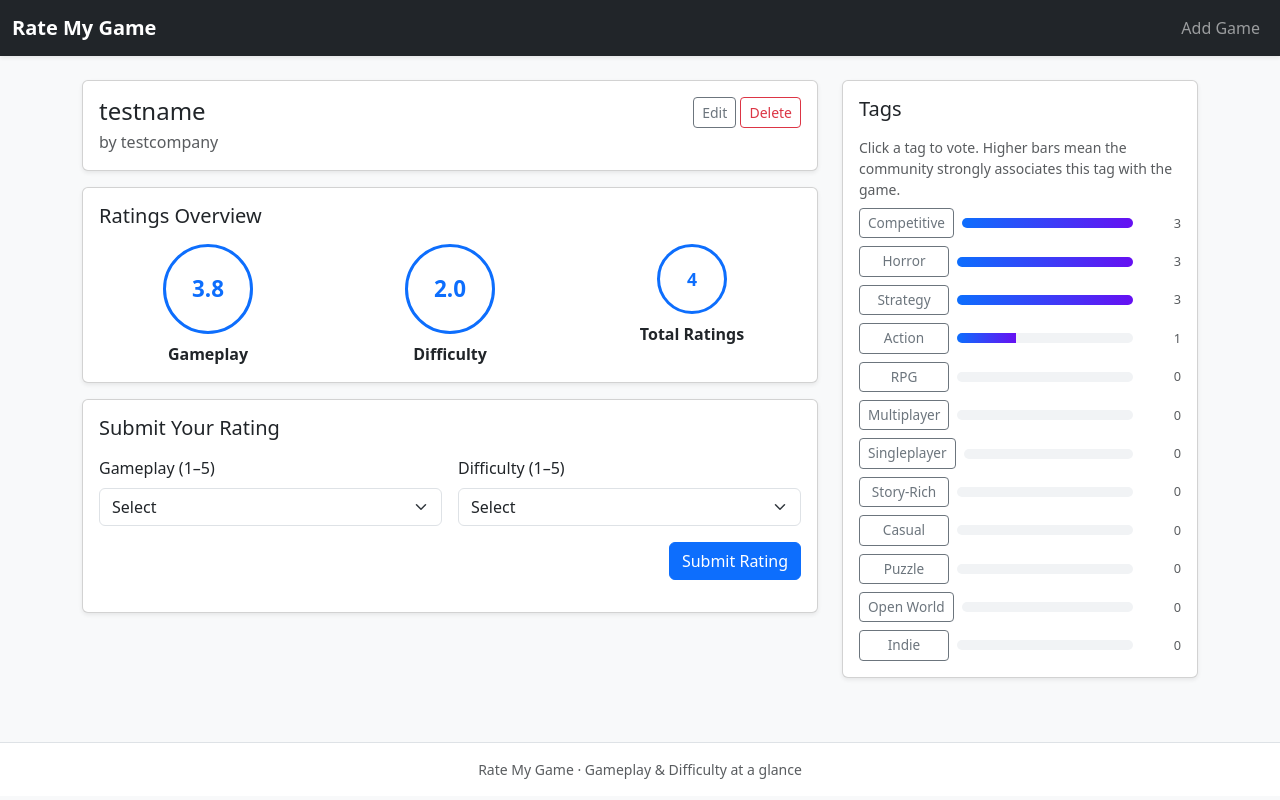
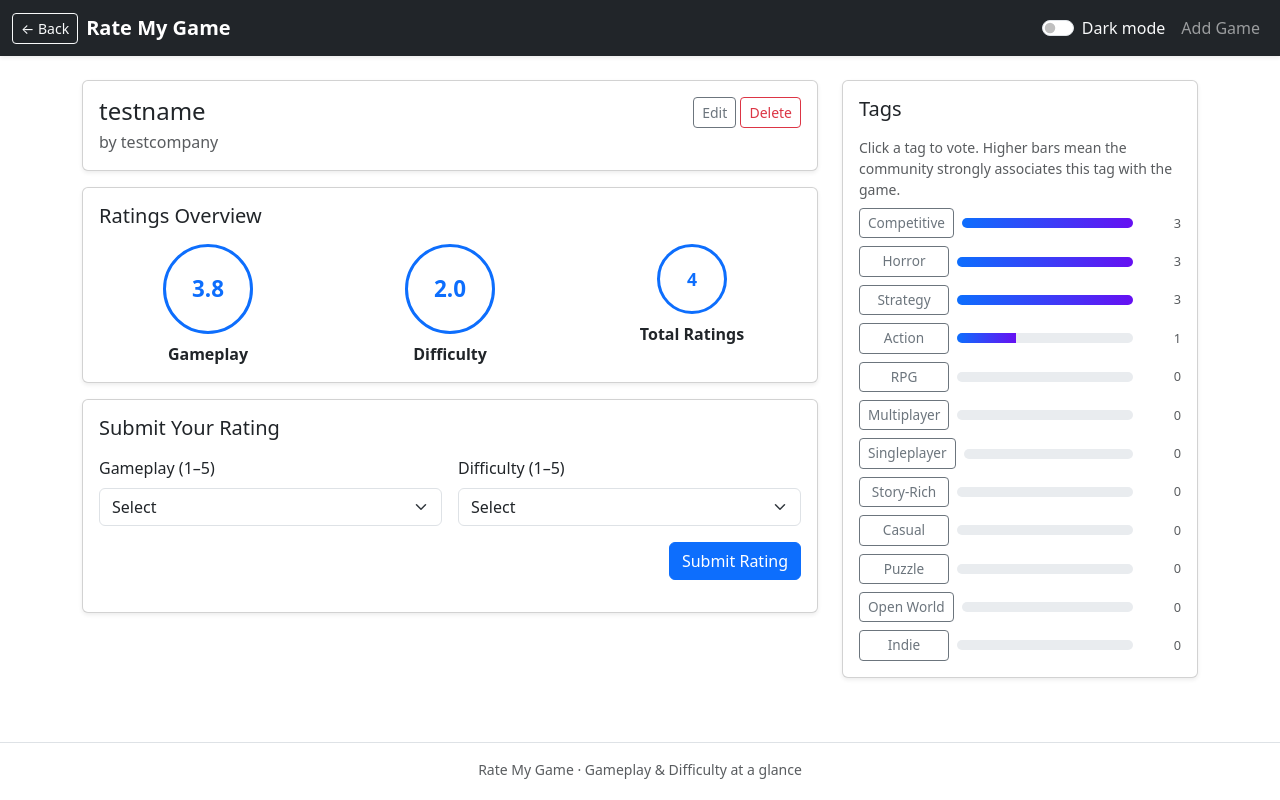
Before and after one commit to shanspal/Agile-Development-Project, a Flask app: page /games/1 in a window 1280 px wide. Run offline with Flask 3, Linux system fonts and the light colour scheme.

Commit message:
dark mode

```diff
--- a/rate_my_game/static/css/style.css
+++ b/rate_my_game/static/css/style.css
@@ -49,7 +49,7 @@ body {
 
 .tag-bar-wrapper {
   flex: 1;
-  background-color: #f1f3f5;
+  background-color: var(--bs-secondary-bg);
   border-radius: 999px;
   overflow: hidden;
   height: 10px;
@@ -77,10 +77,10 @@ body {
 /* Game cards (mobile) */
 .game-card {
   border-radius: 0.75rem;
-  border: 1px solid #dee2e6;
+  border: 1px solid var(--bs-border-color);
   padding: 0.75rem 1rem;
   margin-bottom: 0.75rem;
-  background-color: #fff;
+  background-color: var(--bs-body-bg);
   transition:
     box-shadow 0.2s ease,
     transform 0.2s ease;
@@ -98,7 +98,7 @@ body {
 
 .game-card-company {
   font-size: 0.85rem;
-  color: #6c757d;
+  color: var(--bs-secondary-color);
 }
 
 .game-card-ratings {
--- /dev/null
+++ b/rate_my_game/static/js/ui.js
@@ -0,0 +1,92 @@
+document.addEventListener("DOMContentLoaded", () => {
+  const THEME_KEY = "rmg_theme";
+
+  const themeToggle = document.getElementById("theme-toggle");
+  const backButton = document.getElementById("nav-back");
+
+  function setTableHeaderTheme(theme) {
+    const from = theme === "dark" ? "table-light" : "table-dark";
+    const to = theme === "dark" ? "table-dark" : "table-light";
+    document.querySelectorAll(`thead.${from}`).forEach((thead) => {
+      thead.classList.remove(from);
+      thead.classList.add(to);
+    });
+  }
+
+  function applyTheme(theme) {
+    const resolved = theme === "dark" ? "dark" : "light";
+    document.documentElement.setAttribute("data-bs-theme", resolved);
+    localStorage.setItem(THEME_KEY, resolved);
+    if (themeToggle) themeToggle.checked = resolved === "dark";
+    setTableHeaderTheme(resolved);
+  }
+
+  function getInitialTheme() {
+    const stored = localStorage.getItem(THEME_KEY);
+    if (stored === "light" || stored === "dark") return stored;
+    return window.matchMedia?.("(prefers-color-scheme: dark)")?.matches
+      ? "dark"
+      : "light";
+  }
+
+  applyTheme(getInitialTheme());
+
+  if (themeToggle) {
+    themeToggle.addEventListener("change", () => {
+      applyTheme(themeToggle.checked ? "dark" : "light");
+    });
+  }
+
+  if (backButton) {
+    const fallbackUrl = backButton.dataset.fallback || "/";
+    const fallbackPath = (() => {
+      try {
+        return new URL(fallbackUrl, window.location.origin).pathname;
+      } catch {
+        return "/";
+      }
+    })();
+
+    const hasSameOriginReferrer = (() => {
+      try {
+        return (
+          document.referrer &&
+          new URL(document.referrer).origin === window.location.origin
+        );
+      } catch {
+        return false;
+      }
+    })();
+
+    if (
+      !hasSameOriginReferrer &&
+      window.history.length <= 1 &&
+      window.location.pathname === fallbackPath
+    ) {
+      backButton.disabled = true;
+      backButton.classList.add("disabled");
+      backButton.title = "No page to go back to";
+    }
+
+    backButton.addEventListener("click", () => {
+      try {
+        if (
+          document.referrer &&
+          new URL(document.referrer).origin === window.location.origin
+        ) {
+          window.history.back();
+          return;
+        }
+      } catch {
+        // ignore referrer parse errors
+      }
+
+      if (window.history.length > 1) {
+        window.history.back();
+        return;
+      }
+
+      window.location.assign(fallbackUrl);
+    });
+  }
+});
--- a/rate_my_game/templates/base.html
+++ b/rate_my_game/templates/base.html
@@ -19,12 +19,24 @@
     />
     {% block extra_head %}{% endblock %}
   </head>
-  <body class="bg-light">
+  <body>
     <nav class="navbar navbar-expand-lg navbar-dark bg-dark mb-4 shadow-sm">
       <div class="container-fluid">
-        <a class="navbar-brand fw-bold" href="{{ url_for('index') }}"
-          >Rate My Game</a
-        >
+        <div class="d-flex align-items-center gap-2">
+          <button
+            type="button"
+            id="nav-back"
+            class="btn btn-outline-light btn-sm"
+            data-fallback="{{ url_for('index') }}"
+            aria-label="Go back"
+            title="Back"
+          >
+            &larr; Back
+          </button>
+          <a class="navbar-brand fw-bold mb-0" href="{{ url_for('index') }}">
+            Rate My Game
+          </a>
+        </div>
         <button
           class="navbar-toggler"
           type="button"
@@ -37,7 +49,20 @@
           <span class="navbar-toggler-icon"></span>
         </button>
         <div class="collapse navbar-collapse" id="navbarNav">
-          <ul class="navbar-nav ms-auto">
+          <ul class="navbar-nav ms-auto align-items-lg-center gap-lg-2">
+            <li class="nav-item">
+              <div class="form-check form-switch text-nowrap my-2 my-lg-0">
+                <input
+                  class="form-check-input"
+                  type="checkbox"
+                  role="switch"
+                  id="theme-toggle"
+                />
+                <label class="form-check-label text-light" for="theme-toggle">
+                  Dark mode
+                </label>
+              </div>
+            </li>
             <li class="nav-item">
               <a class="nav-link" href="{{ url_for('add_game') }}">Add Game</a>
             </li>
@@ -48,7 +73,7 @@
 
     <main class="container mb-5">{% block content %}{% endblock %}</main>
 
-    <footer class="text-center text-muted small py-3 border-top bg-white">
+    <footer class="text-center text-muted small py-3 border-top bg-body">
       <span>Rate My Game &middot; Gameplay & Difficulty at a glance</span>
     </footer>
 
@@ -57,6 +82,7 @@
       integrity="sha384-YvpcrYf0tY3lHB60NNkmXc5s9fDVZLESaAA55NDzOxhy9GkcIdslK1eN7N6jIeHz"
       crossorigin="anonymous"
     ></script>
+    <script src="{{ url_for('static', filename='js/ui.js') }}"></script>
     {% block extra_scripts %}{% endblock %}
   </body>
 </html>
```
Also changed, not shown: instance/database.db.
